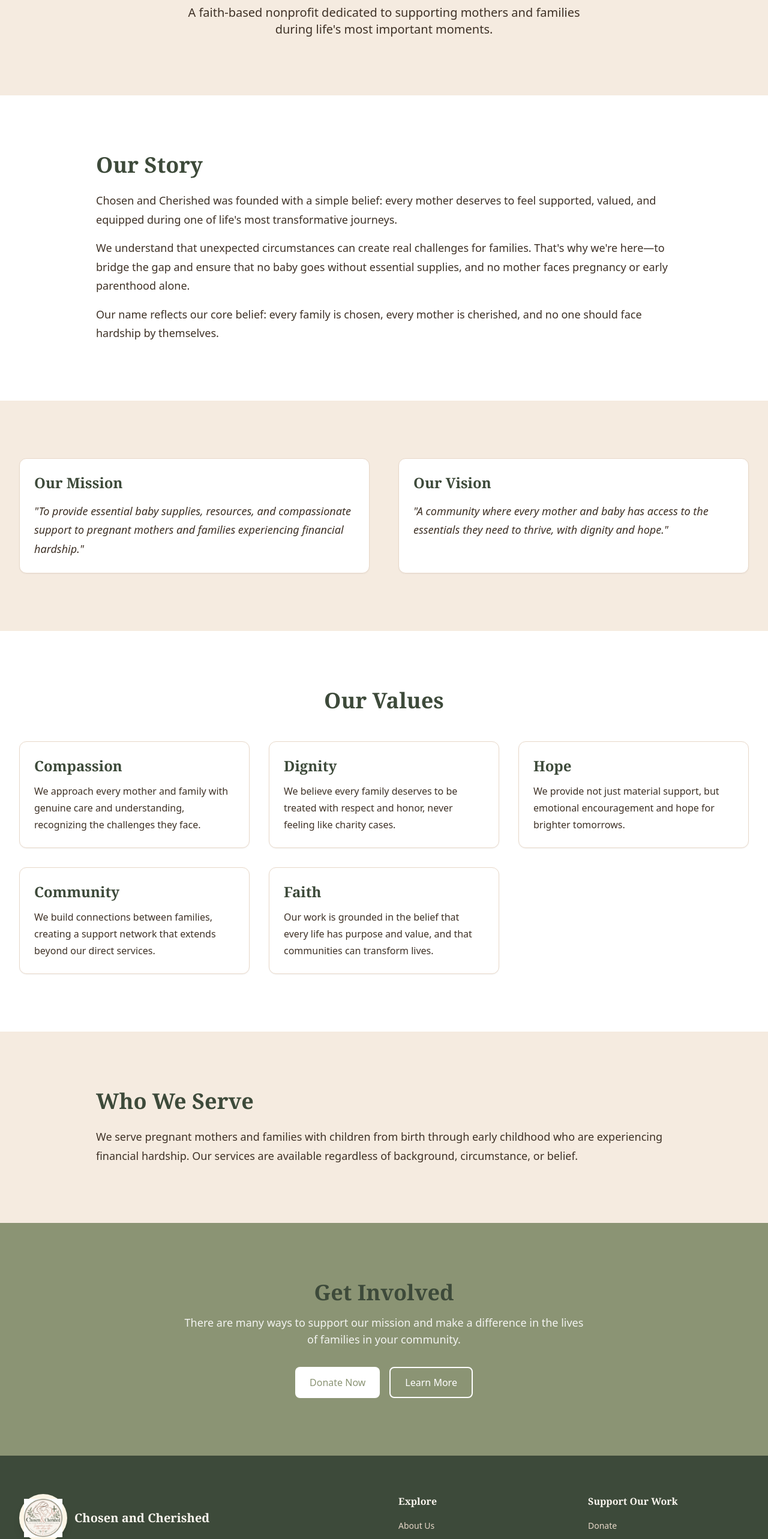
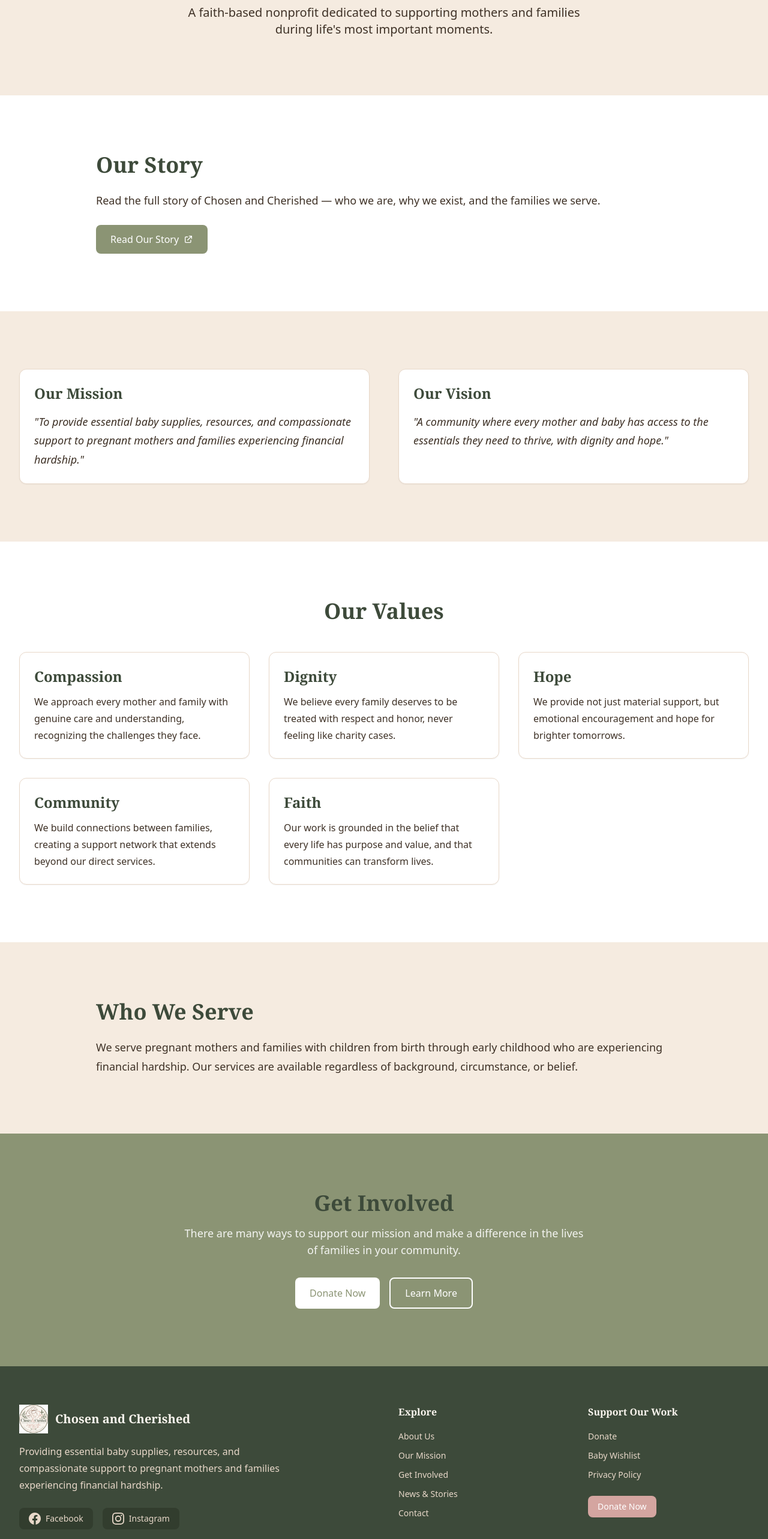
Before and after one commit to Nezuko3131/chosen-and-cherished, a Next.js app: page /about in a window 1280 px wide. Shown: the part 234-2800 px from the top of the page at 60% size. Built offline with nearby package versions, Linux system fonts and the light colour scheme.

Commit message:
Fix: text updates + footer logo simplified + Our Story PDF

```diff
--- a/app/about/page.tsx
+++ b/app/about/page.tsx
@@ -127,12 +127,21 @@ export default async function AboutPage() {
       <section className="section-padding bg-white">
         <div className="container-narrow">
           <h2 className="heading-md text-forest-500 mb-6">Our Story</h2>
-          <div
-            className="space-y-4 text-body text-warm-700"
-            dangerouslySetInnerHTML={{
-              __html: renderBlocks(content.ourStory),
-            }}
-          />
+          <p className="text-body text-warm-700 mb-6">
+            Read the full story of Chosen and Cherished — who we are, why we exist,
+            and the families we serve.
+          </p>
+          <a
+            href="https://acrobat.adobe.com/id/urn:aaid:sc:US:3804a4ed-2cd3-446e-b051-e3c55292efd9"
+            target="_blank"
+            rel="noopener noreferrer"
+            className="btn-primary inline-flex items-center gap-2"
+          >
+            Read Our Story
+            <svg className="w-4 h-4" fill="none" viewBox="0 0 24 24" stroke="currentColor">
+              <path strokeLinecap="round" strokeLinejoin="round" strokeWidth={2} d="M10 6H6a2 2 0 00-2 2v10a2 2 0 002 2h10a2 2 0 002-2v-4M14 4h6m0 0v6m0-6L10 14" />
+            </svg>
+          </a>
         </div>
       </section>
 
--- a/app/mission/page.tsx
+++ b/app/mission/page.tsx
@@ -128,7 +128,7 @@ export default async function MissionPage() {
       {/* How to Access */}
       <section className="section-padding bg-white">
         <div className="container-narrow">
-          <h2 className="heading-md text-forest-500 mb-6">Need Support?</h2>
+          <h2 className="heading-md text-forest-500 mb-6">Need Assistance?</h2>
           <p className="text-body text-warm-700 mb-6">
             If you or someone you know could benefit from our services, we encourage
             you to reach out. There&apos;s no judgment here—only compassion and
@@ -138,7 +138,7 @@ export default async function MissionPage() {
             href="/contact"
             className="btn-primary"
           >
-            Request Support
+            Request Assistance
           </a>
         </div>
       </section>
--- a/app/page.tsx
+++ b/app/page.tsx
@@ -213,13 +213,13 @@ export default async function HomePage() {
       {/* CTA Section */}
       <section className="section-padding bg-sage-400 text-white">
         <div className="container-narrow text-center">
-          <h2 className="heading-md mb-4">Need Support?</h2>
+          <h2 className="heading-md mb-4">Need Assistance?</h2>
           <p className="text-lg opacity-90 mb-8 max-w-2xl mx-auto">
             If you or someone you know is experiencing hardship during pregnancy or
             early parenthood, we&apos;re here to help.
           </p>
           <Link href="/contact" className="inline-flex items-center justify-center px-6 py-3 bg-white text-sage-400 font-medium rounded-lg transition-all duration-200 hover:bg-cream-50">
-            Request Support
+            Request Assistance
           </Link>
         </div>
       </section>
--- a/components/Footer.tsx
+++ b/components/Footer.tsx
@@ -45,15 +45,13 @@ export default function Footer() {
           {/* Brand */}
           <div className="lg:col-span-2">
             <div className="flex items-center gap-3 mb-4">
-              <div className="relative w-20 h-20 bg-[#FDF5E6] rounded-full shadow-lg">
-                <div className="absolute inset-2">
+              <div className="relative w-12 h-12">
                 <Image
                   src="/logo.png"
                   alt="Chosen and Cherished Logo"
                   fill
                   className="object-contain"
                 />
-                </div>
               </div>
               <span className="text-cream-50 font-serif text-xl font-semibold">
                 Chosen and Cherished
```
Lines whose indentation alone changed are shown as unchanged.
